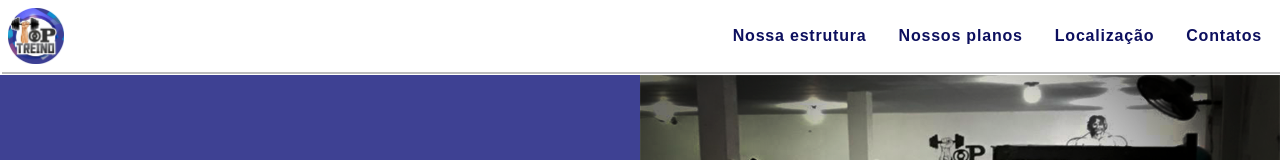
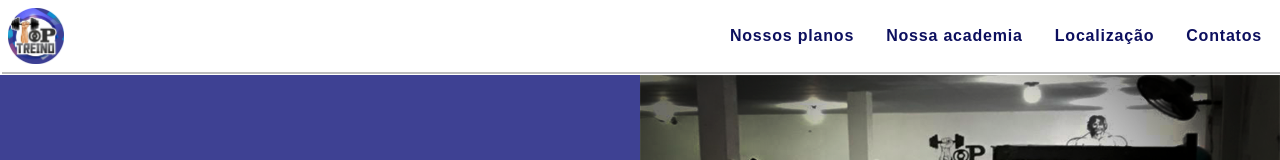
Before and after one commit to raulhenrique-x3/Top-Treino-Next-Js, a Next.js app: page / in a window 1280 px wide. Shown: the top 160 px of the page. Built offline with nearby package versions, Linux system fonts and the light colour scheme.

Commit message:
add nova section e ajustei o responsivo dessa e de outras sections

```diff
--- a/components/header/Header.js
+++ b/components/header/Header.js
@@ -29,10 +29,10 @@ const Header = () => {
             <div className={styles.menuItem}>
                 <nav className={active ? styles.active : styles.unactive}>
                     <ul className={styles.navList}>
-                        <li>Nossa estrutura</li>
-                        <li>Nossos planos</li>
-                        <li>Localização</li>
-                        <li>Contatos</li>
+                        <a href="#sect02"><li className={styles.liList}>Nossos planos</li></a>
+                        <a href="#sect03"><li className={styles.liList}>Nossa academia</li></a>
+                        <a href="#sect05"><li className={styles.liList}>Localização</li></a>
+                        <a href=""><li className={styles.liList}>Contatos</li></a>
                     </ul>
                 </nav>
             </div>
--- a/components/header/header.module.scss
+++ b/components/header/header.module.scss
@@ -75,7 +75,7 @@ $text-shadow: 2px 1px #0000002a;
     width: 50vw;
 }
 
-.navList>li {
+.liList {
     font-family: $font-family-01;
     color: #fff;
     font-weight: 700;
@@ -145,10 +145,11 @@ $text-shadow: 2px 1px #0000002a;
         background-color: unset;
     }
 
-    .navList>li {
+    .liList {
         color: $secondary-color;
         border-radius: 25px;
         letter-spacing: 0.8px;
         font-size: clamp(14px, 2.2vw, 16px);
+        cursor: pointer;
     }
 }
--- a/components/section02/Section02.js
+++ b/components/section02/Section02.js
@@ -2,7 +2,7 @@ import styles from '../section02/section02.module.scss'
 
 const Section02 = () => {
     return (
-        <section className={styles.Section02}>
+        <section className={styles.Section02} id='sect02'>
             <h2 className={styles.ourPlans}>Nossos planos</h2>
             <main className={styles.Section02Main}>
                 <figure className={styles.plansInfoFig}>
--- a/components/section03/Section03.js
+++ b/components/section03/Section03.js
@@ -3,7 +3,7 @@ import styles from '../section03/section03.module.scss'
 
 const Section03 = () => {
     return (
-        <section className={styles.section03}>
+        <section className={styles.section03} id='sect03'>
             <h2 className={styles.ourGym}>Nossa academia</h2>
             <main className={styles.sect03Content}>
                 <div className={styles.gymPhotos}>
--- a/components/section05/Section05.js
+++ b/components/section05/Section05.js
@@ -2,7 +2,7 @@ import styles from '../section05/section05.module.scss';
 
 const Section05 = () => {
     return (
-        <section className={styles.section05}>
+        <section className={styles.section05} id='sect05'>
             <h2 className={styles.local}>Localização</h2>
             <div className={styles.sect05Cont}>
                 <div className={styles.localInfo}>
```
